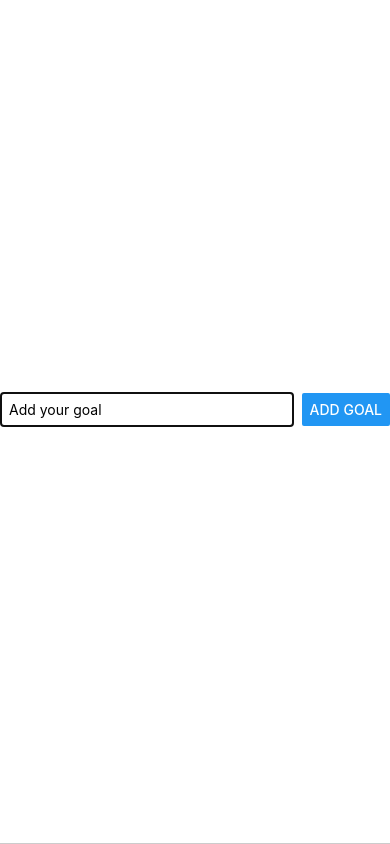
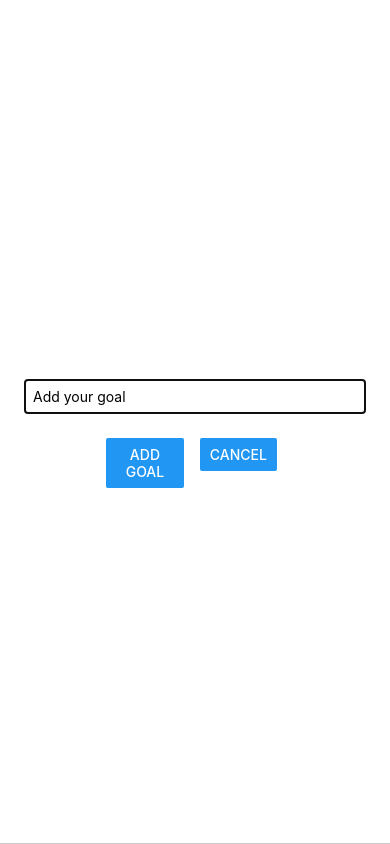
Before and after one commit to Sinashaygan/RNCOURSE, a React Native app: screen / in a window 390 px wide. Both pictures are taken after a click on the button "ADD NEW GOAL". Built offline with nearby package versions, Linux system fonts and the light colour scheme.

Commit message:
feat: add the style for buttons

```diff
--- a/components/GoalsInput.js
+++ b/components/GoalsInput.js
@@ -24,7 +24,14 @@
           value={enteredGoalText}
         />
 
-        <Button title="Add goal" onPress={addGoalHandler} />
+        <View style={styles.buttonContainer}>
+          <View style={styles.button}>
+            <Button title="Add goal" onPress={addGoalHandler} />
+          </View>
+          <View style={styles.button}>
+            <Button title="Cancel"/>
+          </View>
+        </View>
       </View>
     </Modal>
   );
@@ -33,10 +40,9 @@
 const styles = StyleSheet.create({
   inputContainer: {
     flex: 1,
-    flexDirection: "row",
-    justifyContent: "space-between",
+    justifyContent: "center",
     alignItems: "center",
-    paddingBottom: 24,
+    padding: 24,
     borderBottomWidth: 1,
     borderColor: "#cccccc",
   },
@@ -44,8 +50,17 @@
   textInput: {
     borderWidth: 1,
     borderColor: "#cccccc",
-    width: "80%",
+    width: "100%",
     padding: 8,
-    marginRight: 8,
+    margin:24,
   },
+
+  buttonContainer:{
+    flexDirection:"row"
+  },
+
+  button:{
+    width:'40%',
+    marginHorizontal:8
+  }
 });
```
